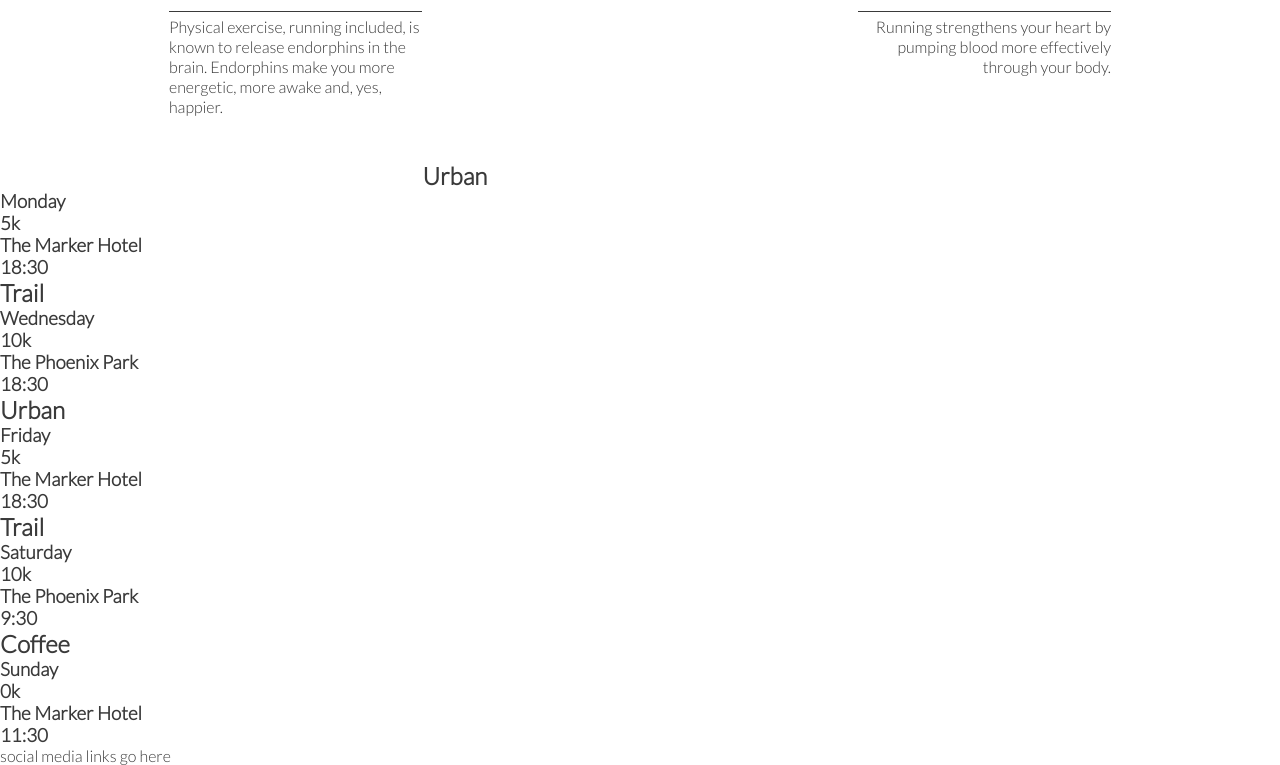
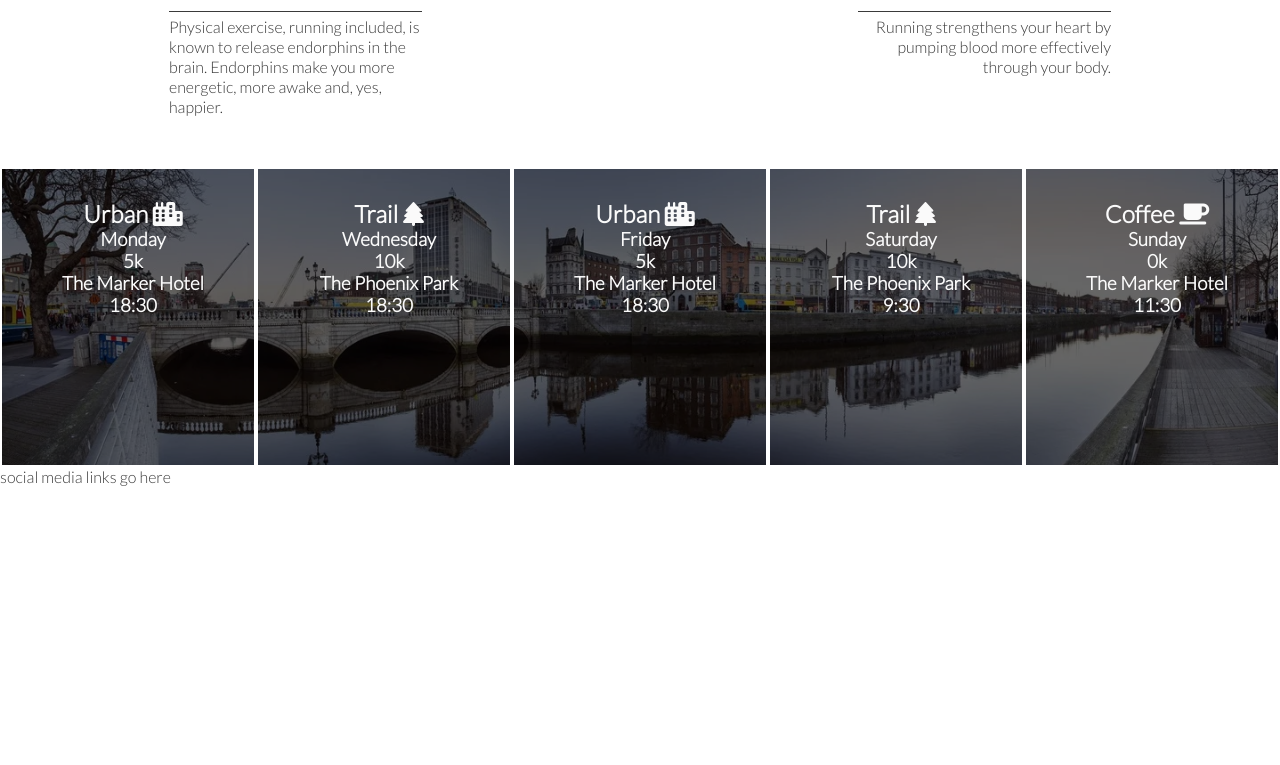
Before and after one commit to EtaBigDinner/love-running, a plain HTML site: page index.html in a window 1280 px wide. Shown: the part 1134-1899 px from the top of the page. After the commit the page ends 1620 px from the top, so only its background shows below. Drawn offline with nearby package versions, Linux system fonts and the light colour scheme.

Commit message:
Add background and foreground to times section

```diff
--- a/assets/css/style.css
+++ b/assets/css/style.css
@@ -162,3 +162,24 @@ hr {
     height: 100%;
     border-radius: 50%;
 }
+#times {
+    background: url('../images/dublin-city.webp') no-repeat center center;
+    background-size: cover;
+    width: 100%;
+    overflow: hidden;
+}
+#times div {
+    color: #fafafa;
+    background-color: rgba(0, 0, 0, 0.6);
+    width: 20%;
+    height: 300px;
+    float: left;
+    padding: 30px 0 0 10px;
+    text-align: center;
+    border: 2px solid white;
+    box-sizing: border-box;
+}
+#times h2 {
+    color: #fafafa;
+
+}
--- a/index.html
+++ b/index.html
@@ -73,37 +73,37 @@
             </div>
         </div>
     </section>
-    <section>
+    <section id="times">
         <div>
-            <h2>Urban</h2>
+            <h2>Urban <i class="fas fa-city"></i></h2>
             <h3>Monday</h3>
             <h3>5k</h3>
             <h3>The Marker Hotel</h3>
             <h3>18:30</h3>
         </div>
         <div>
-            <h2>Trail</h2>
+            <h2>Trail <i class="fas fa-tree"></i></h2>
             <h3>Wednesday</h3>
             <h3>10k</h3>
             <h3>The Phoenix Park</h3>
             <h3>18:30</h3>
         </div>
         <div>
-            <h2>Urban</h2>
+            <h2>Urban <i class="fas fa-city"></i></h2>
             <h3>Friday</h3>
             <h3>5k</h3>
             <h3>The Marker Hotel</h3>
             <h3>18:30</h3>
         </div>
         <div>
-            <h2>Trail</h2>
+            <h2>Trail <i class="fas fa-tree"></i></h2>
             <h3>Saturday</h3>
             <h3>10k</h3>
             <h3>The Phoenix Park</h3>
             <h3>9:30</h3>
         </div>
         <div>
-            <h2>Coffee</h2>
+            <h2>Coffee <i class="fas fa-coffee"></i></h2>
             <h3>Sunday</h3>
             <h3>0k</h3>
             <h3>The Marker Hotel</h3>
```
Also changed, not shown: assets/images/dublin-city.webp (added).
